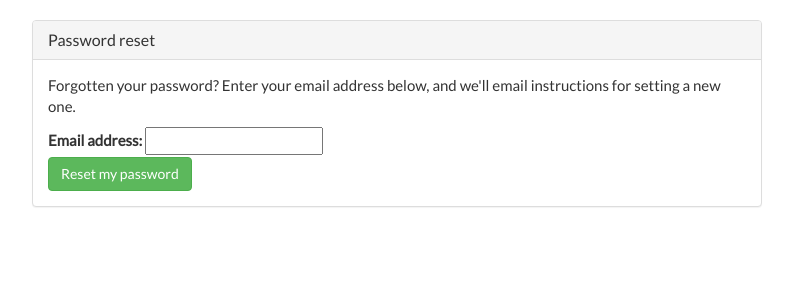
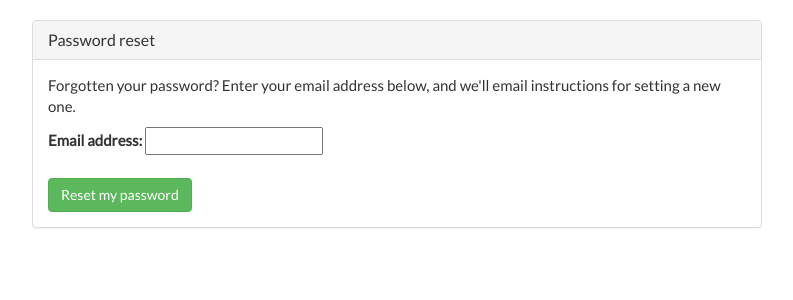
Before and after one commit to lookit/lookit-api, a Django app: page /password_reset/ in a window 1280 px wide. Shown: the part 50-350 px from the top of the page, without its empty margins (243-1036 px from the left). Run offline with Django 3.2, Linux system fonts and the light colour scheme; parts of the project's set-up code (start-up, migrations or seed data) failed here and were passed over; some libraries are stand-ins or nearby versions.

Commit message:
formatting and minor fixes per code review

```diff
--- a/exp/views/study.py
+++ b/exp/views/study.py
@@ -565,7 +565,7 @@ class StudyResponsesAll(StudyResponsesMixin, generic.DetailView):
         are paginated.
         """
         context = super().get_context_data(**kwargs)
-        context['n_responses'] = len(context['study'].responses.order_by('id'))
+        context['n_responses'] = len(context['study'].responses.all())
         return context
 
     def build_all_csv(self, responses):
@@ -619,7 +619,7 @@ class StudyDemographics(StudyResponsesMixin, generic.DetailView):
         are paginated.
         """
         context = super().get_context_data(**kwargs)
-        context['n_responses'] = len(context['study'].responses.order_by('id'))
+        context['n_responses'] = len(context['study'].responses.all())
         return context
 
     def build_all_participant_csv(self, responses):
--- a/studies/templates/studies/study_responses.html
+++ b/studies/templates/studies/study_responses.html
@@ -183,7 +183,7 @@
 
                                 </form>
                             {% empty %}
-                                <p><em> Expect delays for any video attachments to be available for download. </em></p>
+                                <p><em> Expect a delay of a few minutes for video attachments to be available for download. </em></p>
                             {% endfor %}
                         </div>
                     {% endfor %}
--- a/web/static/base.css
+++ b/web/static/base.css
@@ -192,6 +192,10 @@ label.login-row {
 }
 button.login-row {
     width: 180px;
+}
+
+.app-password-reset .btn {
+    margin-top: 1.5em;
 }
 
 /* Account */
--- a/web/templates/registration/password_reset_confirm.html
+++ b/web/templates/registration/password_reset_confirm.html
@@ -4,7 +4,7 @@
 
 {% block content %}
 
-<div class="container">
+<div class="container app-password-reset">
     <div class="pt-lg col-md-8 col-md-offset-2 col-sm-10 col-sm-offset-1 col-xs-12 col-xs-offset-0">
         <div class="panel panel-default">
 			<div class="panel-heading">
--- a/web/templates/registration/password_reset_form.html
+++ b/web/templates/registration/password_reset_form.html
@@ -4,7 +4,7 @@
 
 {% block content %}
 
-<div class="container">
+<div class="container app-password-reset">
     <div class="pt-lg col-md-8 col-md-offset-2 col-sm-10 col-sm-offset-1 col-xs-12 col-xs-offset-0">
         <div class="panel panel-default">
           <div class="panel-heading">
--- a/web/templates/web/studies-list.html
+++ b/web/templates/web/studies-list.html
@@ -91,7 +91,7 @@
                         </div>
                     </div>
                     <div class="col-xs-12">
-                        <p class="study-detail-caption">Looking for more ways to contribute to research from home? Check out <a href="https://thechildlab.com/" target="_blank">Yale's site TheChildLab</a> for ages 4 through 12!</p>
+                        <p class="study-detail-caption">Looking for more ways to contribute to research from home? Check out <a href="https://thechildlab.com/" target="_blank">Yale's site, The Child Lab,</a> for ages 4 through 12!</p>
                     </div>
                 </div>
             </div>
```
Also changed, not shown: studies/templates/studies/_all_json_and_csv_data.html (+4 -4 lines).
